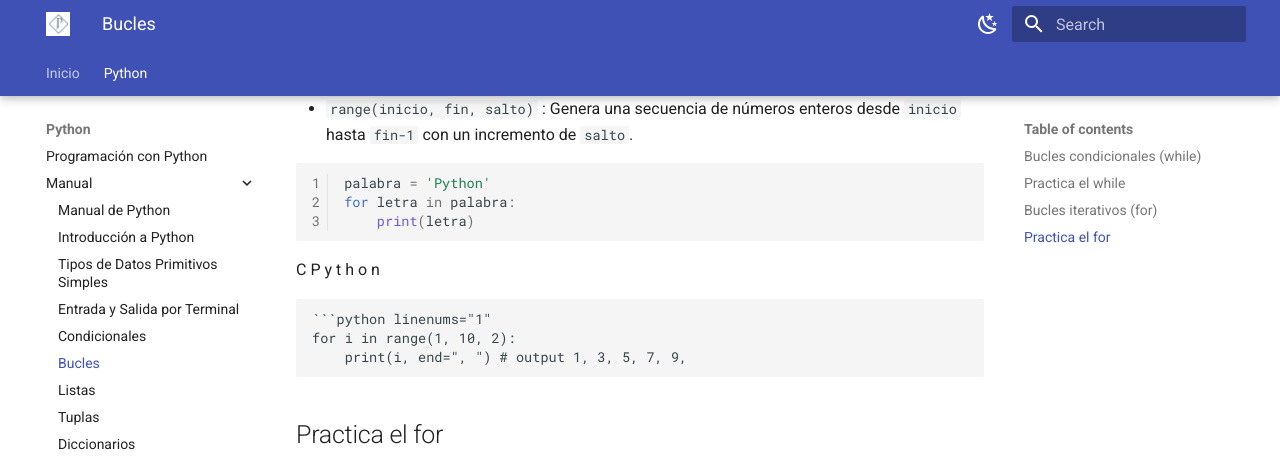
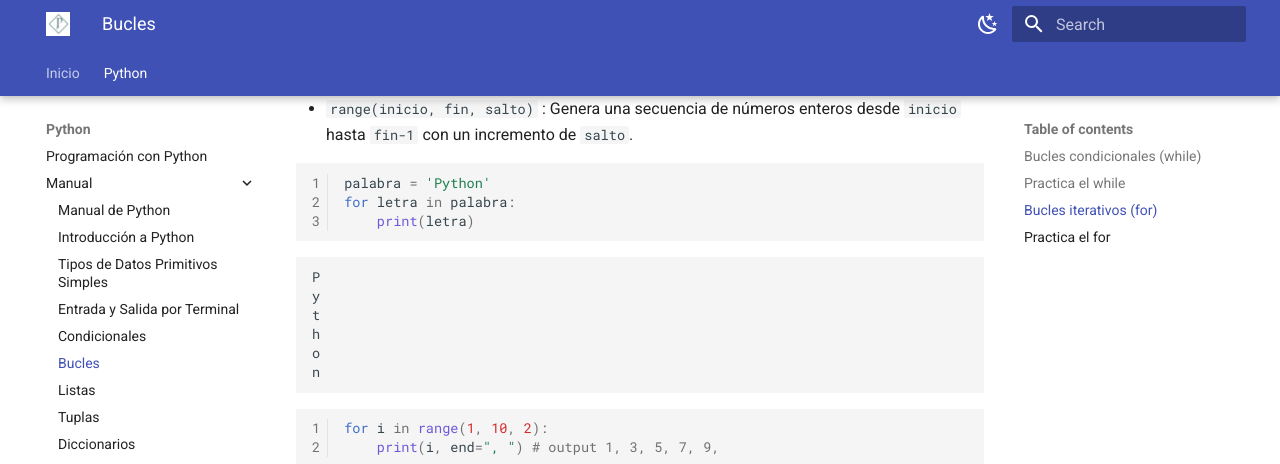
Before and after one commit to jorgelgpz/cursos, an MkDocs documentation site: the page built from docs/python/manual/bucles.md, in a window 1280 px wide and 900 px high, scrolled down 1793 px, cut to the strip 0-464 px from the top of the window. Built offline with MkDocs 1.6.1 and Material for MkDocs 9.7.7, drawn with Linux system fonts in a browser that asks for light colours; some of the changed text lies outside the part shown.

Commit message:
corregir bucles.md

````diff
--- a/docs/python/manual/bucles.md
+++ b/docs/python/manual/bucles.md
@@ -73,7 +73,7 @@ palabra = 'Python'
 for letra in palabra:
     print(letra)
 ```
-C
+```python
 P
 y
 t
````
